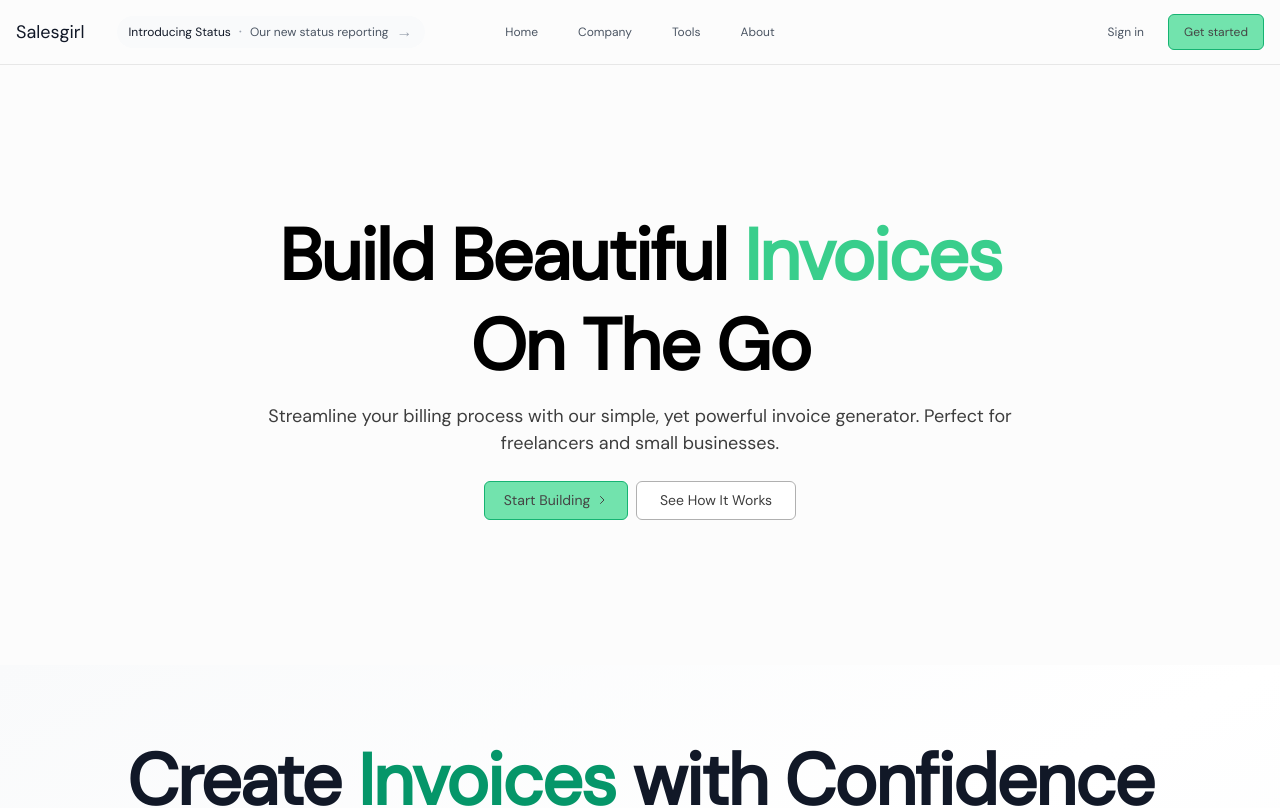
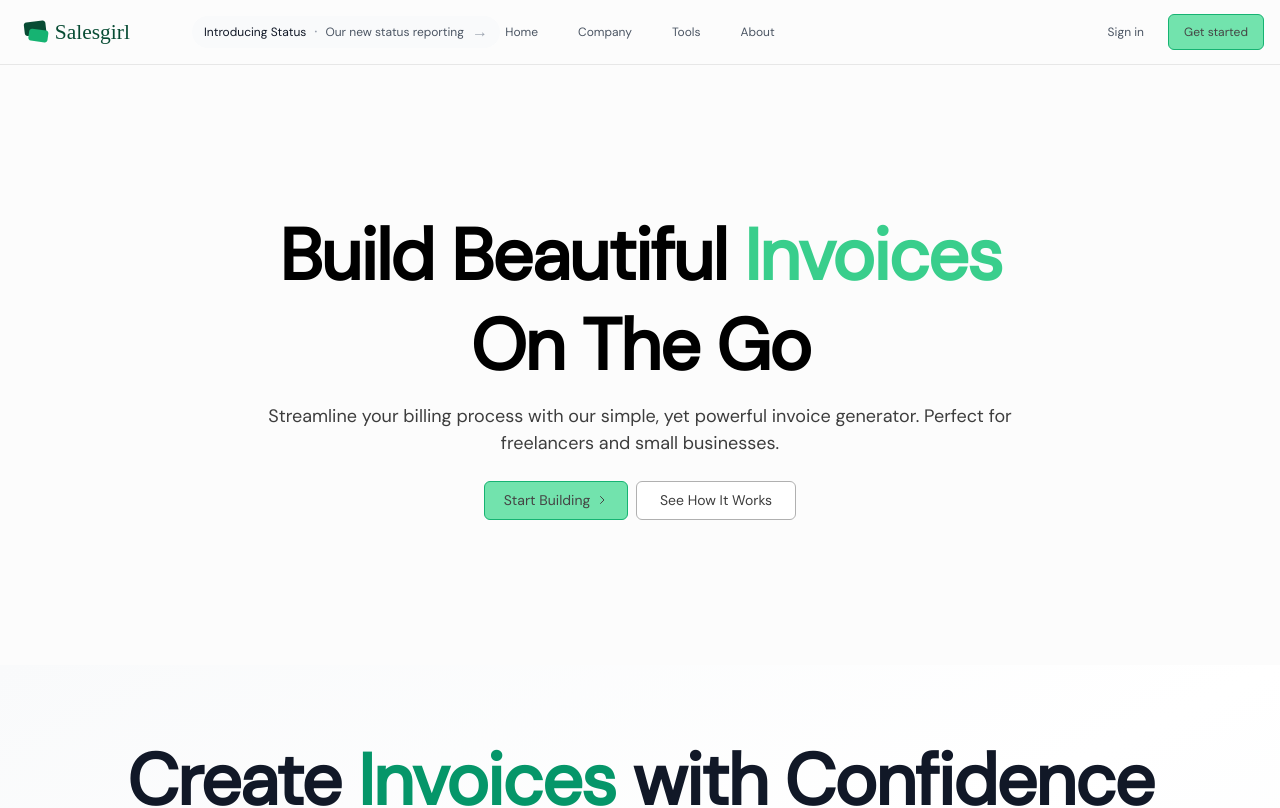
Before and after one commit to nanayawdev/salesgirl, a React (Vite) app: page / in a window 1280 px wide. Shown: the top 808 px of the page. Built offline with nearby package versions, Linux system fonts and the light colour scheme.

Commit message:
Update Navbar component to include logo and improve branding
- Replaced the text logo with an image logo for better visual representation.
- Added a new logo asset to enhance the branding of the application.
- This change contributes to a more polished and professional appearance of the Navbar.

```diff
--- a/src/components/Navbar/Navbar.jsx
+++ b/src/components/Navbar/Navbar.jsx
@@ -4,6 +4,7 @@ import { AuthContext } from '@/contexts/AuthContext';
 import { Menu, Transition } from '@headlessui/react';
 import { Menu as MenuIcon, X, Sun, Moon, SunMoon, ChevronRight, ChevronDown, FileText, LogOut } from 'lucide-react';
 import NoticeBar from '../ui/noticebar';
+import logo from '@/assets/logo/logo-alt-2.svg';
 
 const Navbar = () => {
   const { user, signOut } = useContext(AuthContext);
@@ -33,9 +34,7 @@ const Navbar = () => {
             {/* Left section */}
             <div className="flex-1 flex items-center space-x-2 tablet:space-x-4 laptop:space-x-8">
               <Link to="/" className="flex-shrink-0">
-                <span className="text-gray-900 dark:text-white text-lg">
-                  Salesgirl
-                </span>
+                <img src={logo} alt="Salesgirl Logo" className="w-36 h-12" />
               </Link>
               <NoticeBar />
             </div>
```
Also changed, not shown: src/assets/logo/logo-alt-2.svg (added).
